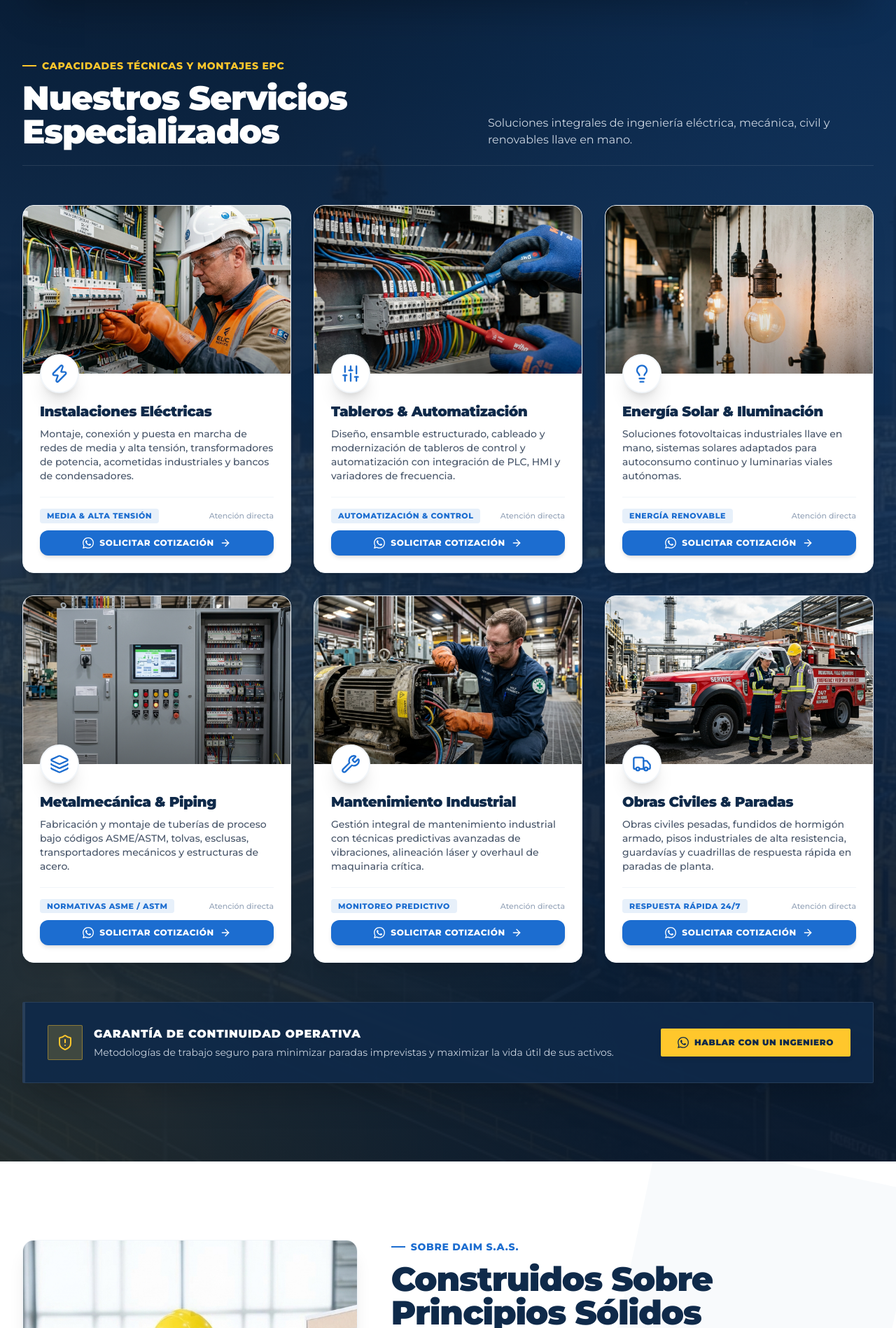
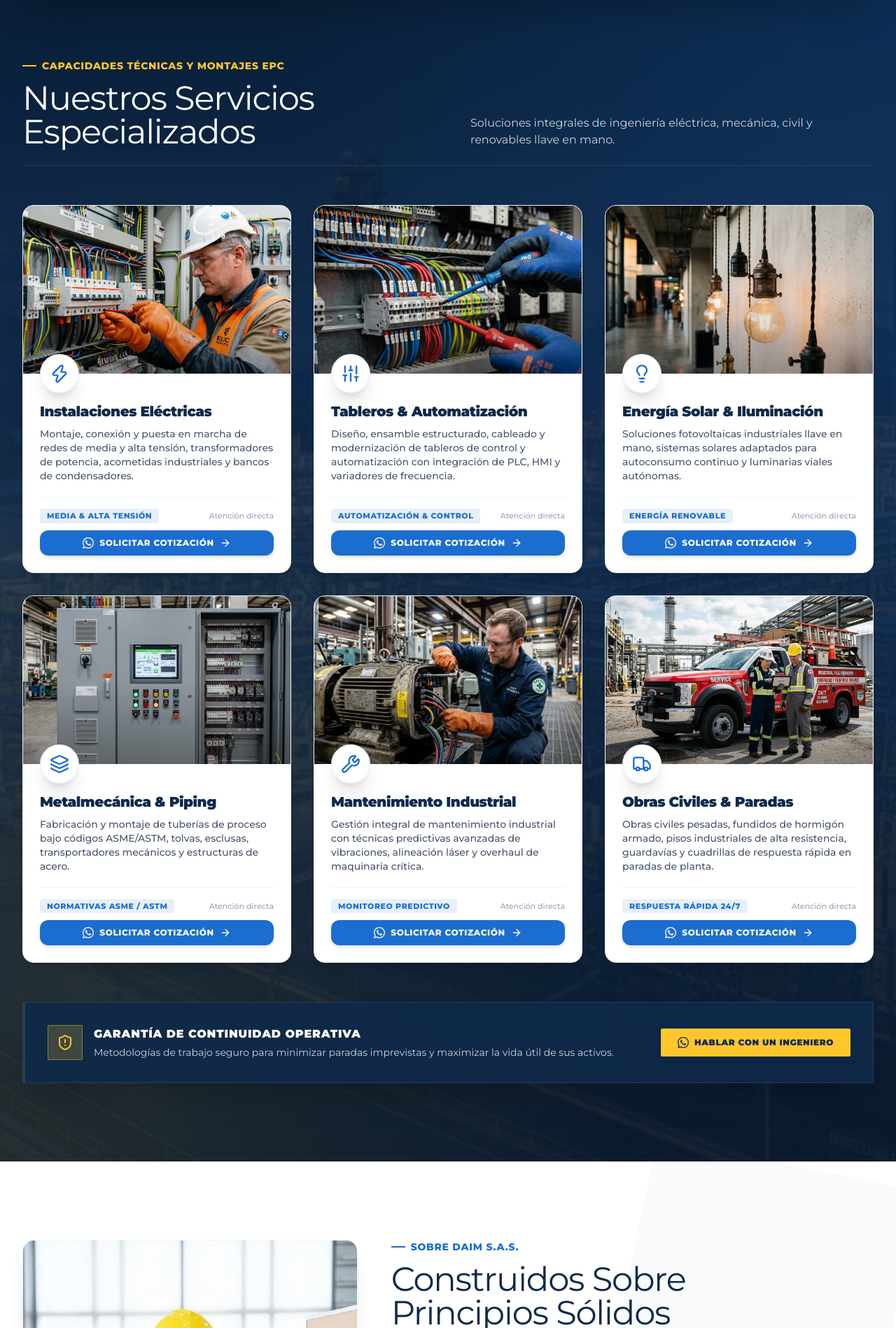
Before and after one commit to TeTcito/DAIMSAS, a React (Vite) app: page / in a window 1280 px wide. Shown: the part 1042-2940 px from the top of the page at 70% size. Built offline with nearby package versions, Linux system fonts and the light colour scheme.

Commit message:
Eliminar negrilla de los títulos principales de las secciones (font-normal)

```diff
--- a/src/components/About.jsx
+++ b/src/components/About.jsx
@@ -99,7 +99,7 @@ export default function About() {
               </div>
 
               {/* Titular Imponente: "Construidos Sobre Principios Sólidos" */}
-              <h2 className="text-2xl sm:text-4xl lg:text-5xl font-black text-azul-marino tracking-tight leading-[1.15] mb-3 sm:mb-5">
+              <h2 className="text-2xl sm:text-4xl lg:text-5xl font-normal text-azul-marino tracking-tight leading-[1.15] mb-3 sm:mb-5">
                 Construidos Sobre<br />
                 Principios Sólidos
               </h2>
--- a/src/components/ContactSection.jsx
+++ b/src/components/ContactSection.jsx
@@ -49,7 +49,7 @@ export default function ContactSection() {
           <span className="text-[11px] sm:text-sm font-extrabold uppercase tracking-widest text-azul-daim block mb-1">
             Atención Inmediata & Cotizaciones
           </span>
-          <h2 className="text-2xl sm:text-4xl lg:text-5xl font-black text-azul-marino tracking-tight">
+          <h2 className="text-2xl sm:text-4xl lg:text-5xl font-normal text-azul-marino tracking-tight">
             Contáctanos
           </h2>
           <p className="text-slate-600 text-xs sm:text-base mt-1.5 sm:mt-2 max-w-2xl leading-relaxed">
--- a/src/components/EnergyAndProjects.jsx
+++ b/src/components/EnergyAndProjects.jsx
@@ -160,7 +160,7 @@ export default function EnergyAndProjects() {
             <span className="text-xs sm:text-sm font-extrabold uppercase tracking-widest text-azul-daim block mb-1">
               Capacidad Estratégica
             </span>
-            <h2 className="text-3xl sm:text-4xl lg:text-5xl font-black text-azul-marino tracking-tight">
+            <h2 className="text-3xl sm:text-4xl lg:text-5xl font-normal text-azul-marino tracking-tight">
               Energía y Generación
             </h2>
             <p className="text-slate-600 text-sm sm:text-base mt-2 max-w-2xl font-normal">
@@ -281,7 +281,7 @@ export default function EnergyAndProjects() {
               <span className="text-xs sm:text-sm font-extrabold uppercase tracking-widest text-azul-daim block mb-1">
                 Portafolio Integral
               </span>
-              <h2 className="text-3xl sm:text-4xl lg:text-5xl font-black text-azul-marino tracking-tight">
+              <h2 className="text-3xl sm:text-4xl lg:text-5xl font-normal text-azul-marino tracking-tight">
                 Experiencia en el Desarrollo de Proyectos
               </h2>
             </div>
--- a/src/components/MissionExperience.jsx
+++ b/src/components/MissionExperience.jsx
@@ -47,7 +47,7 @@ export default function MissionExperience() {
             <span className="text-[11px] sm:text-sm font-extrabold uppercase tracking-widest text-azul-daim block mb-1">
               Capacidad Energética Estratégica
             </span>
-            <h2 className="text-2xl sm:text-4xl lg:text-5xl font-black text-azul-marino tracking-tight">
+            <h2 className="text-2xl sm:text-4xl lg:text-5xl font-normal text-azul-marino tracking-tight">
               Energía y Generación
             </h2>
             <p className="text-slate-600 text-xs sm:text-base mt-1.5 sm:mt-2 max-w-2xl leading-relaxed">
@@ -164,7 +164,7 @@ export default function MissionExperience() {
             <span className="text-[11px] sm:text-sm font-extrabold uppercase tracking-widest text-azul-daim block mb-1">
               Filosofía Institucional
             </span>
-            <h2 className="text-2xl sm:text-4xl lg:text-5xl font-black text-azul-marino tracking-tight">
+            <h2 className="text-2xl sm:text-4xl lg:text-5xl font-normal text-azul-marino tracking-tight">
               Misión y Visión
             </h2>
           </div>
--- a/src/components/Services.jsx
+++ b/src/components/Services.jsx
@@ -96,7 +96,7 @@ export default function Services() {
               <span className="w-4 sm:w-5 h-[2px] bg-amarillo-seguridad inline-block" />
               <span>Capacidades Técnicas y Montajes EPC</span>
             </div>
-            <h2 className="text-2xl sm:text-4xl lg:text-5xl font-black text-white tracking-tight">
+            <h2 className="text-2xl sm:text-4xl lg:text-5xl font-normal text-white tracking-tight">
               Nuestros Servicios Especializados
             </h2>
           </div>
```
